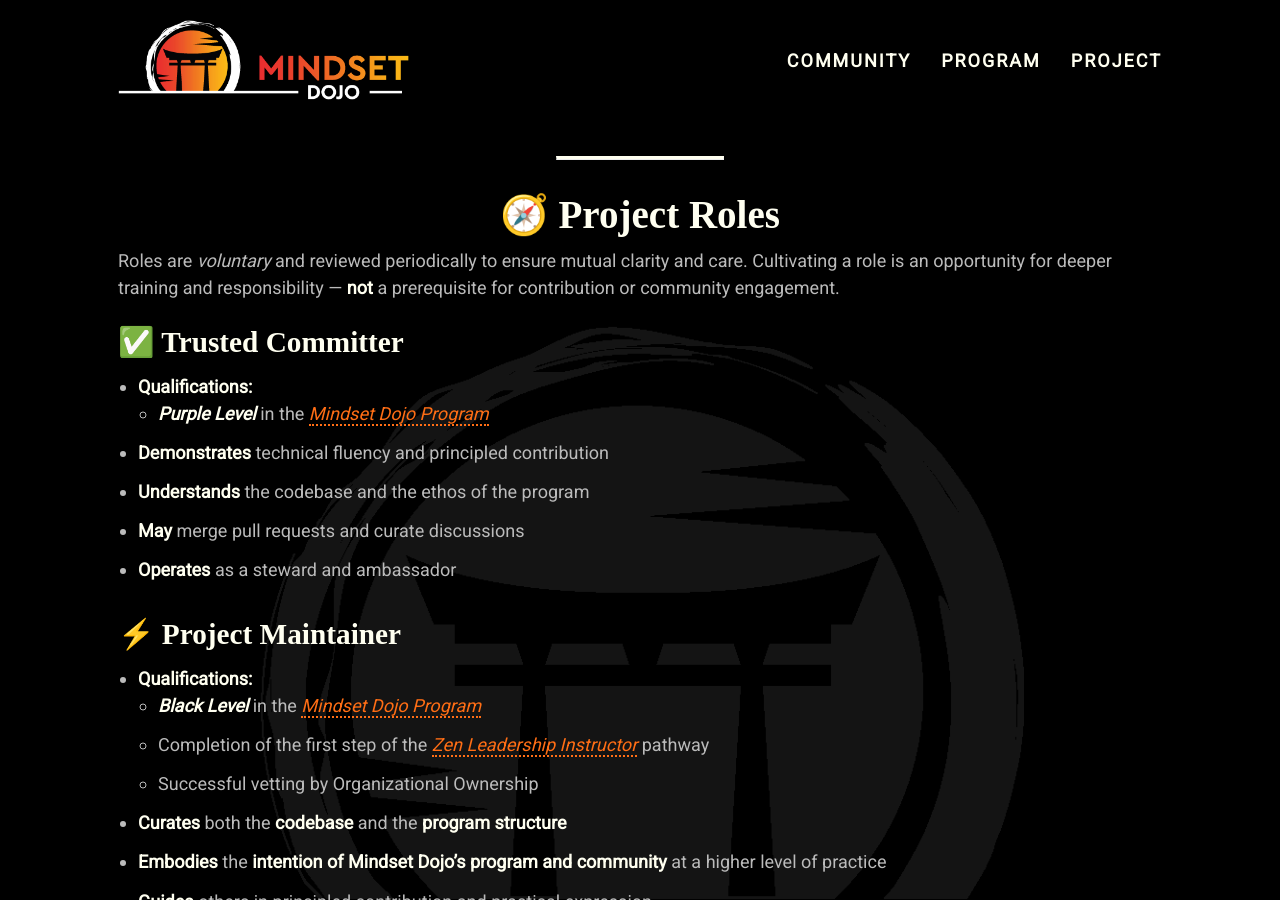
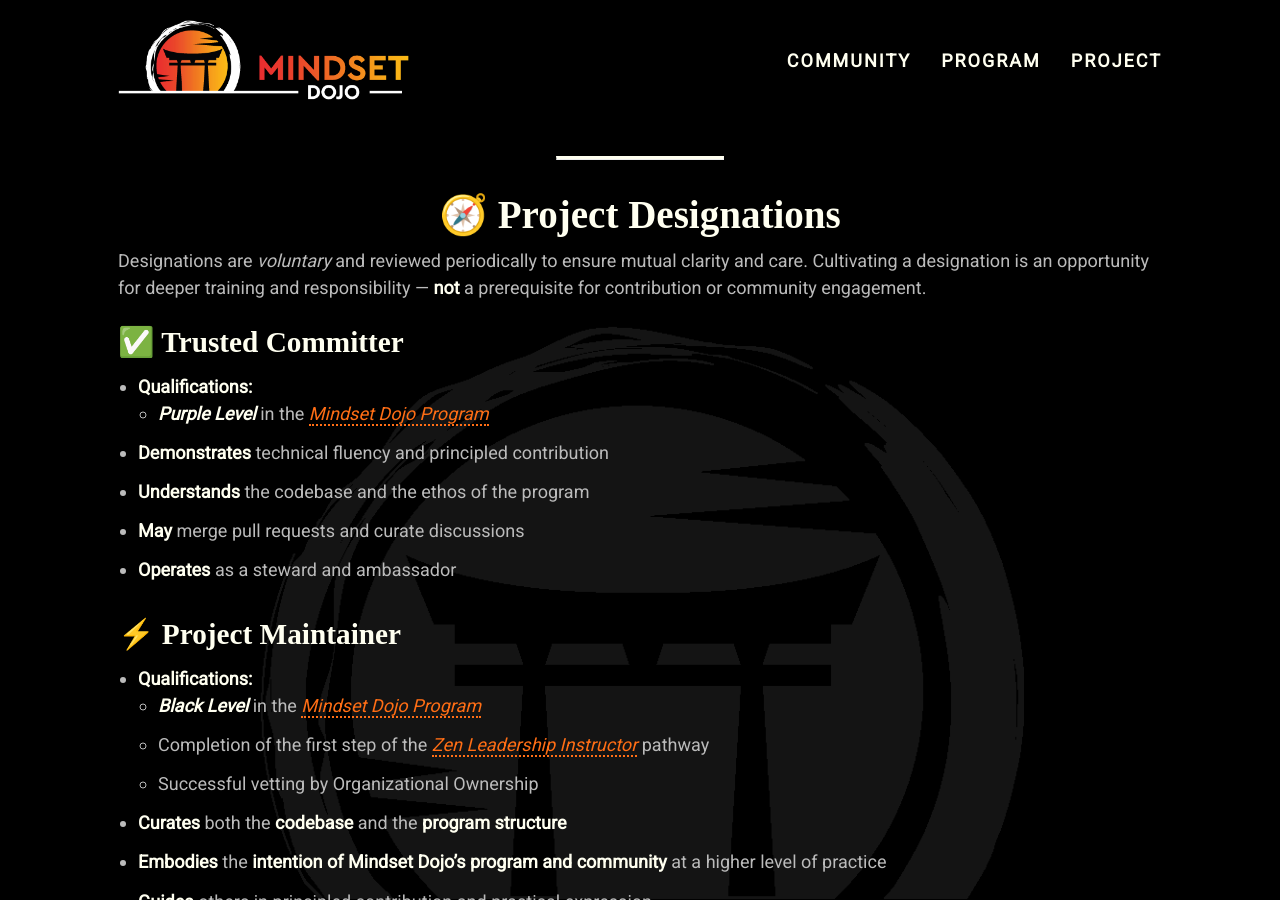
Before and after one commit to mindset-dojo/mindset-dojo.github.io, a Jekyll site: the page built from project.md, in a window 1280 px wide and 900 px high. Built offline with Jekyll 4.4.1, drawn with Linux system fonts in a browser that asks for light colours; some web fonts are replaced.

Commit message:
refactor(project): change role to designation to avoid the rigidity of roles.

```diff
--- a/project.md
+++ b/project.md
@@ -6,9 +6,9 @@
 
 ---
 
-## 🧭 Project Roles
+## 🧭 Project Designations
 
-Roles are *voluntary* and reviewed periodically to ensure mutual clarity and care. Cultivating a role is an opportunity for deeper training and responsibility — **not** a prerequisite for contribution or community engagement.
+Designations are *voluntary* and reviewed periodically to ensure mutual clarity and care. Cultivating a designation is an opportunity for deeper training and responsibility — **not** a prerequisite for contribution or community engagement.
 
 ### ✅ Trusted Committer
 
```
